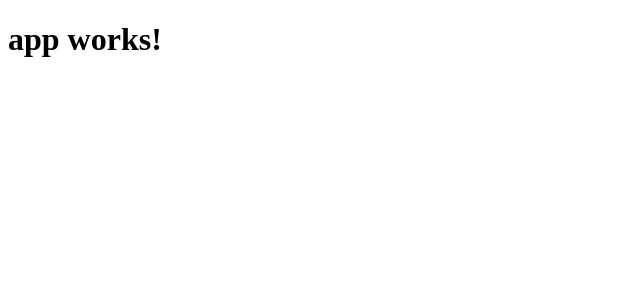
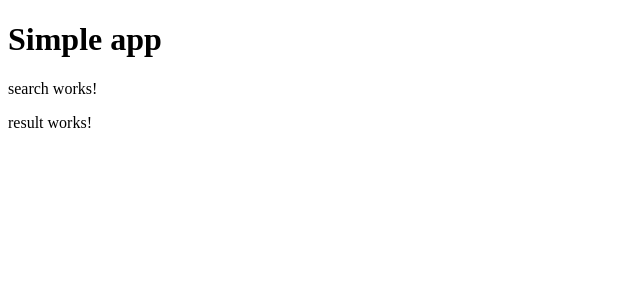
Before and after one commit to knguyen6/ng2-youtube-app, an Angular app: page / in a window 1280 px wide. Shown: the top 300 px of the page, without its empty margins (0-640 px from the left). Built offline with nearby package versions, Linux system fonts and the light colour scheme.

Commit message:
initial commit, create new ng2 project

```diff
--- a/src/app/app.component.html
+++ b/src/app/app.component.html
@@ -1,3 +1,5 @@
 <h1>
   {{title}}
 </h1>
+<app-search></app-search>
+<app-result></app-result>
--- a/src/app/app.component.ts
+++ b/src/app/app.component.ts
@@ -1,4 +1,5 @@
 import { Component } from '@angular/core';
+import { SearchComponent } from './search/search.component';
 
 @Component({
   selector: 'app-root',
@@ -6,5 +7,5 @@ import { Component } from '@angular/core';
   styleUrls: ['./app.component.css']
 })
 export class AppComponent {
-  title = 'app works!';
+    title = 'Simple app'
 }
--- a/src/app/app.module.ts
+++ b/src/app/app.module.ts
@@ -4,10 +4,14 @@ import { FormsModule } from '@angular/forms';
 import { HttpModule } from '@angular/http';
 
 import { AppComponent } from './app.component';
+import { SearchComponent } from './search/search.component';
+import { ResultComponent } from './result/result.component';
 
 @NgModule({
   declarations: [
-    AppComponent
+    AppComponent,
+    SearchComponent,
+    ResultComponent
   ],
   imports: [
     BrowserModule,
--- /dev/null
+++ b/src/app/result/result.component.html
@@ -0,0 +1,3 @@
+<p>
+  result works!
+</p>
--- /dev/null
+++ b/src/app/result/result.component.ts
@@ -0,0 +1,15 @@
+import { Component, OnInit } from '@angular/core';
+
+@Component({
+  selector: 'app-result',
+  templateUrl: './result.component.html',
+  styleUrls: ['./result.component.css']
+})
+export class ResultComponent implements OnInit {
+
+  constructor() { }
+
+  ngOnInit() {
+  }
+
+}
--- /dev/null
+++ b/src/app/search/search.component.html
@@ -0,0 +1,3 @@
+<p>
+  search works!
+</p>
--- /dev/null
+++ b/src/app/search/search.component.ts
@@ -0,0 +1,15 @@
+import { Component, OnInit } from '@angular/core';
+
+@Component({
+  selector: 'app-search',
+  templateUrl: './search.component.html',
+  styleUrls: ['./search.component.css']
+})
+export class SearchComponent implements OnInit {
+
+  constructor() { }
+
+  ngOnInit() {
+  }
+
+}
```
Also changed, not shown: src/app/result/result.component.css (added), src/app/search/search.component.css (added), 2 other files (tests, documents, lock files or other folders).
